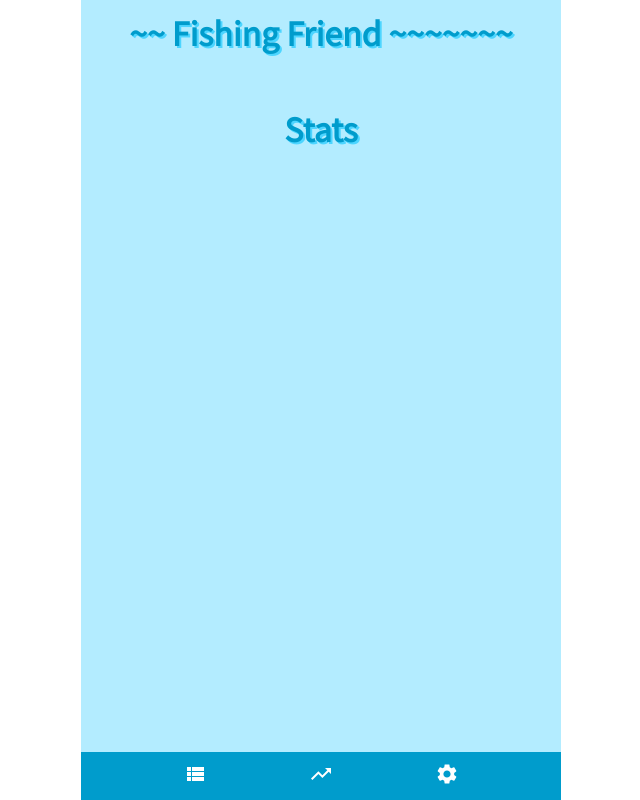
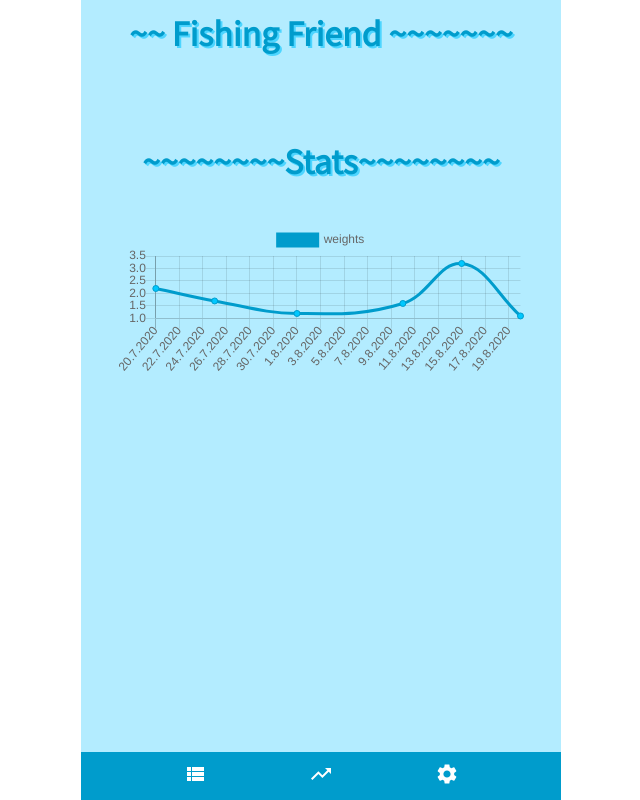
Before and after one commit to julkusa1/Fishingfriend, a React (Create React App) app: page /stats in a window 1280 px wide. Shown: the whole page, without its empty margins (319-959 px from the left). Built offline with nearby package versions, Linux system fonts and the light colour scheme.

Commit message:
Stats line done

```diff
--- a/package.json
+++ b/package.json
@@ -8,8 +8,10 @@
     "@testing-library/jest-dom": "^4.2.4",
     "@testing-library/react": "^9.5.0",
     "@testing-library/user-event": "^7.2.1",
+    "chart.js": "^2.9.3",
     "moment": "^2.27.0",
     "react": "^16.13.1",
+    "react-chartjs-2": "^2.10.0",
     "react-dom": "^16.13.1",
     "react-router-dom": "^5.2.0",
     "react-scripts": "3.4.3",
--- a/src/App.js
+++ b/src/App.js
@@ -59,13 +59,13 @@ class App extends Component {                    //Nostetaan komponentit App fun
     });
   }
 
-  render() {
+  render() {      //Nostetaan data käyttöön
     return (
       <Router>
         <div className="App">
           <Header/>
           <Route path="/" exact render={() => <List data={this.state.data}/> }/>
-          <Route path="/stats" component= {Stats}/>
+          <Route path="/stats" render={() => <Stats data={this.state.data} /> }/>
           <Route path="/settings" render={() => <Settings selectList={this.state.selectList} onFormSubmit={this.handleSelectListForm} /> } />
           <Route path="/add" render={() => <AddItem onFormSubmit={this.handleFormSubmit} selectList={this.state.selectList} />} />
           <Route path="/edit/:id" render={(props) => <EditItem data={this.state.data}
--- /dev/null
+++ b/src/components/Stats/Stats.css
@@ -0,0 +1,11 @@
+.stats {
+    padding: 2em;
+    min-height: 100%;
+    box-sizing: border-box;
+}
+
+.stats_graph {
+    position: relative;
+    height: 90%;
+    width: 20em%;
+}
--- a/src/components/Stats/Stats.js
+++ b/src/components/Stats/Stats.js
@@ -1,10 +1,53 @@
 import React from "react";
+
 import Content from "../Content/Content";
 
+import { Line } from "react-chartjs-2"; //Importataan taulukko chart.js:stä
+
+import "./Stats.css";
+
 function Stats(props) {
-    return (
+
+  let linedata = props.data.map( item => ({x: item.date, y: item.weight}) ); //Määritellään mitä tietoa x ja y akseli käyttää
+
+  let data = {
+    datasets: [
+      {
+        label: "weights",
+        data: linedata,
+        fill: false,
+        backgroundColor: "rgba(0,200,800)",
+        borderColor: "rgba(0,156,204)"
+      }
+    ]
+  }
+
+  let options = {   //Määritellään miten x akseli näkyy
+    responsive: true,
+    maintainAspectRatio: false,
+    scales: {
+      xAxes: [
+        {
+          type: "time",
+          time: {
+            displayFormats: {
+              day: "D.M.Y",
+              month: "M.Y"
+            }
+          }
+        }
+      ]
+    }
+  }
+
+    return (      //Nostetaan kaaviot Stats sivulle
       <Content>
-        <h2>Stats</h2>
+        <div className="stats">
+            <h2>~~~~~~~~Stats~~~~~~~~</h2>
+            <div className="stats__graph">
+              <Line data={data} options={options} />
+            </div>
+        </div>
       </Content>
     );
   }
--- a/src/testdata.js
+++ b/src/testdata.js
@@ -2,58 +2,40 @@ import { findAllByTestId } from "@testing-library/react";
 
 const testdata = [
     {   id: "1",
-        date: "2020-05-20",
+        date: "2020-07-20",
         fishtype: "Trout",
         place: "Rabbit river",
         weight: 2.2},
 
     {   id: "2",
-        date: "2020-05-25",
+        date: "2020-07-25",
         fishtype: "Grayling",
         place: "White river",
         weight: 1.7},
 
     {   id: "3",
-        date: "2020-06-05",
+        date: "2020-08-1",
         fishtype: "River salmon",
         place: "White river",
         weight: 1.2},
 
     {   id: "4",
-        date: "2020-06-15",
+        date: "2020-08-10",
         fishtype: "Grayling",
         place: "White river",
         weight: 1.6},
 
     {   id: "5",
-        date: "2020-07-10",
+        date: "2020-08-15",
         fishtype: "Trout",
         place: "Rabbit river",
         weight: 3.2},
 
     {   id: "6",
-        date: "2020-07-20",
+        date: "2020-08-20",
         fishtype: "River salmon",
         place: "Big river",
         weight: 1.1},
-
-    {   id: "7",
-        date: "2020-08-04",
-        fishtype: "Trout",
-        place: "White river",
-        weight: 3.1},
-
-    {   id: "8",
-        date: "2020-08-15",
-        fishtype: "Grayling",
-        place: "Rabbit river",
-        weight: 1.5},
-
-    {   id: "9",
-        date: "2020-08-20",
-        fishtype: "Pike",
-        place: "Rabbit river",
-        weight: 4.5}
 ];
 
 export default testdata;
```
Also changed, not shown: 1 other file (tests, documents, lock files or other folders).
